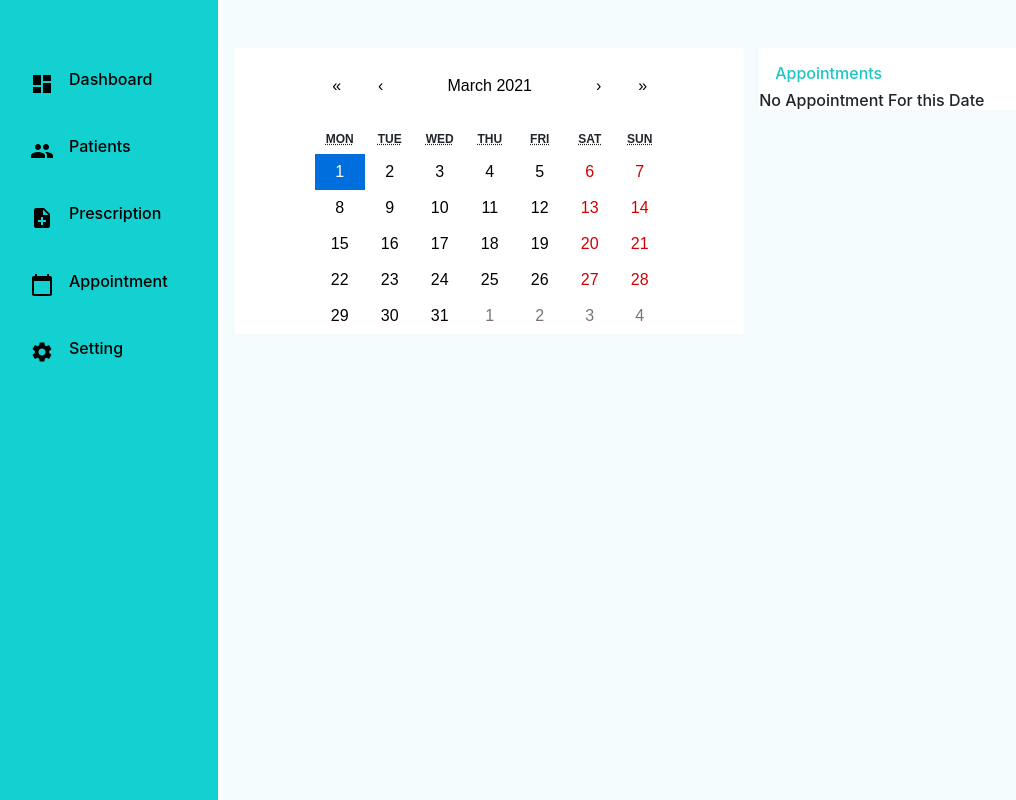
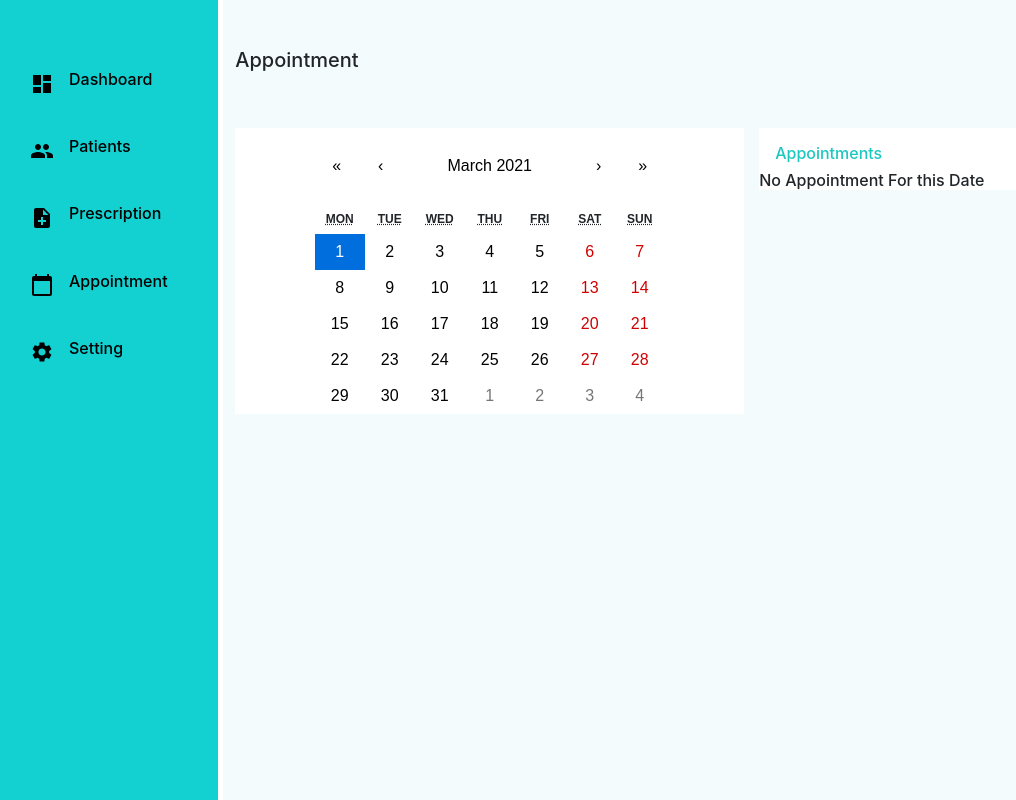
Before and after one commit to nizamseu/doctors-app, a React (Create React App) app: page /dashboard/appointment in a window 1280 px wide. Shown: the whole page, without its empty margins (0-1016 px from the left). Built offline with nearby package versions, Linux system fonts and the light colour scheme; no server answers.

Commit message:
dashboard Appointment tittle Done

```diff
--- a/src/Componants/Dashboard/AppointmentSortList/AppointmentSortList.js
+++ b/src/Componants/Dashboard/AppointmentSortList/AppointmentSortList.js
@@ -32,15 +32,15 @@ const handleChange=(e,id)=>{
             <th>Action</th>
           </tr>
         </thead>
-        <tbody>
+        <tbody >
               {
                   loadData&& loadData.map((item,index)=>
-          <tr key={item._id}>
+          <tr key={item._id} >
             <td>{index+1}</td>
             <td>{item.name}</td>
             <td>{item.date}</td>
             <td>
-            <select onChange={e=>handleChange(e,item._id)} className='form-select ' name="isVisited" >
+            <select onChange={e=>handleChange(e,item._id)} className='form-select' name="isVisited" >
 
              <option value="">{item.isVisited}</option>
               <option value="Not Visited">Not Visited</option>
--- a/src/Componants/Dashboard/DashBoardAppointmenta/DashBoardAppointmenta.js
+++ b/src/Componants/Dashboard/DashBoardAppointmenta/DashBoardAppointmenta.js
@@ -27,7 +27,9 @@ const DashBoardAppointmenta = () => {
 
     },[selectedDate])
     return (
-        <section className='d-flex'>
+        <section >
+            <h5 className='mt-5'>Appointment</h5>
+            <div className='d-flex'>
             <div style={{background:'white'}} className="col-md-6 mt-5 pt-3 d-flex justify-content-center">
                     <Calendar
                     className='reactCalendar'
@@ -40,9 +42,7 @@ const DashBoardAppointmenta = () => {
             <AppointmentsByDate loadData={loadData}></AppointmentsByDate>
 
             </div>
-           <div>
-
-           </div>
+        </div>
         </section>
     );
 };
```
Also changed, not shown: src/App.css (line endings or trailing spaces).
